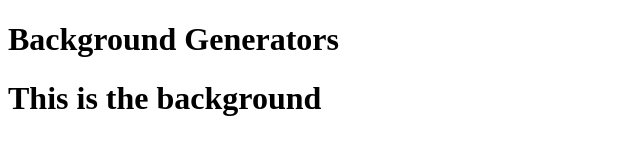
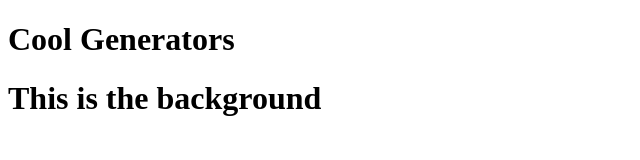
Before and after one commit to Sintaxxx/Background-Generators, a plain HTML site: page index.html in a window 1280 px wide. Shown: the whole page, without its empty margins (0-640 px from the left). Drawn offline with Linux system fonts and the light colour scheme.

Commit message:
changing title

```diff
--- a/index.html
+++ b/index.html
@@ -2,7 +2,7 @@
 <html>
     <head></head>
     <body>
-        <h1>Background Generators</h1>
+        <h1>Cool Generators</h1>
         <h1>This is the background</h1>
     </body>
 </html>
```
